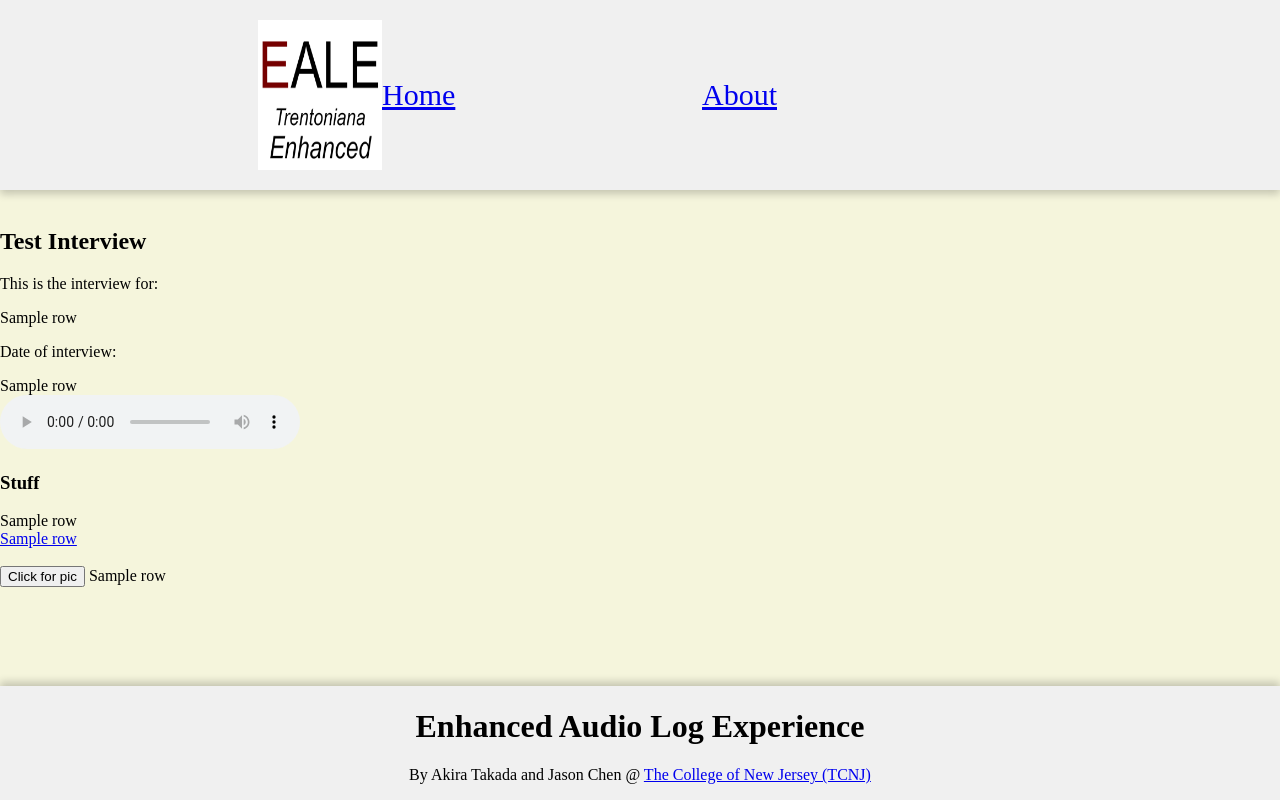
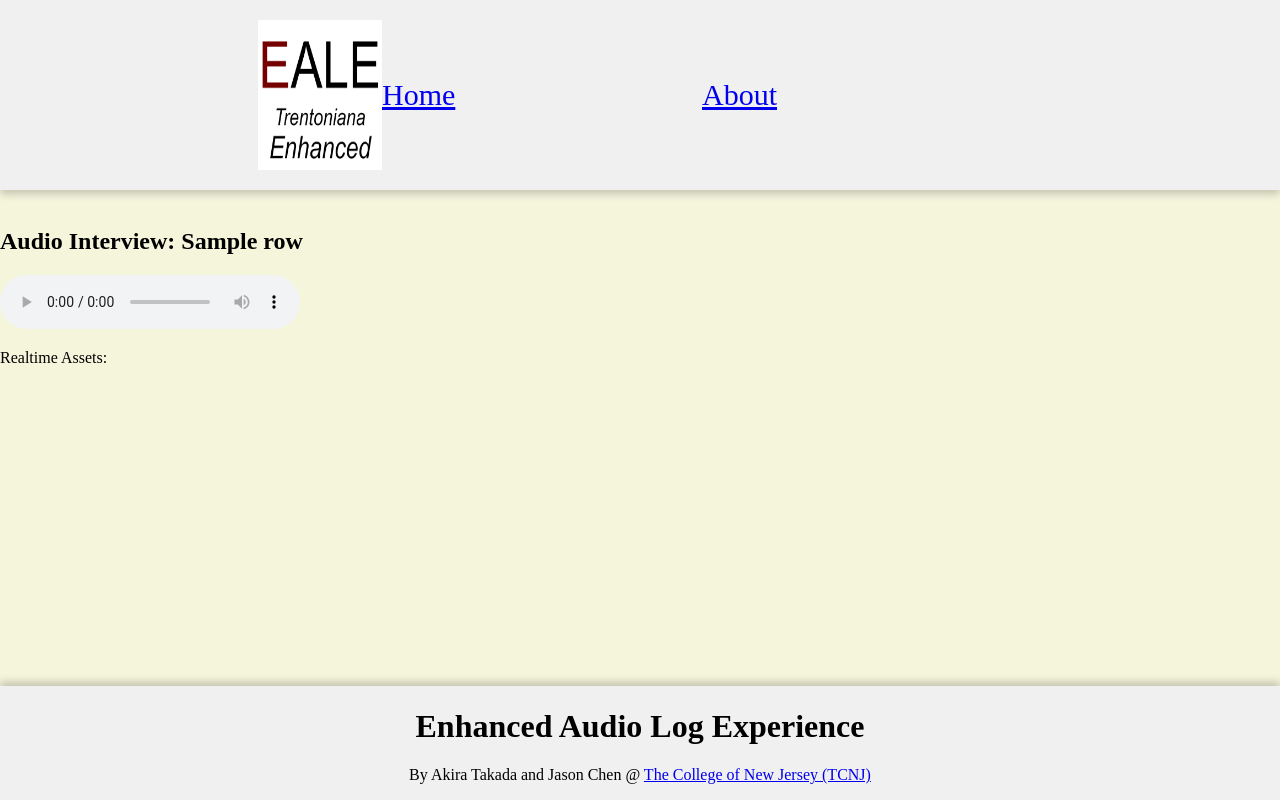
Before and after one commit to takadaa1/Enhanced-Audio-Log-Experience, a Flask app: template code/templates/interview.html in a window 1280 px wide. Run offline with Flask 2, Linux system fonts and the light colour scheme; the template is opened without the code that fills it: most values are stand-ins (such as "Sample title", 1, 10 or a date in 2020); some libraries are stand-ins or nearby versions.

Commit message:
Functional realtime asset view implemented

```diff
--- a/code/templates/interview.html
+++ b/code/templates/interview.html
@@ -19,25 +19,20 @@
             </div>
         </header>
         <br>
-
-        <h2>Test Interview</h2>
-        {% for row in title %}
-        <p>This is the interview for:</p>{{row[1]}}<br>
-        <p>Date of interview:</p>{{row[2]}}<br>
-        <audio controls>
-            <source src="{{row[3]}}" type="audio/ogg">
-            Your browser does not support the audio element.
-        </audio>
-        {% endfor%}
-
-        <h3>Stuff</h3>
-        {% for row in assets %}
-        {{row[1]}}<br>
-        <a href="{{row[2]}}">{{row[2]}}</a><br>
-        <img id="image" src={{row[3]}} alt="Asset photo" width="300" height="250" style=display:none;"/><br>
-        <button onclick="getPic()" type="button">Click for pic</button>
-        {{row[4]}}<br>
-        {% endfor %}
+        <div class = "interview-container">
+            <h2>Audio Interview: {{ title[0][1] }}</h2>
+            <div id = "audio-container">
+                <audio controls id="audio"
+                    preload="auto"
+                    src="{{ title[0][3] }}"
+                    type="audio/ogg">
+                    Your browser does not support the audio element.
+                </audio>
+            </div>
+            <p>Realtime Assets:</p>
+            <div id = "assets-container">
+            </div>
+        </div>
 
         <!-- Information shown at bottom -->
         <div class = "foot">
@@ -49,12 +44,56 @@
         </div>
 
     </body>
+    <!-- Javascript managed by: Akira Takada -->
+    <script>
+            audio = document.getElementById("audio");
+            asset_cont = document.getElementById("assets-container");
+            var shown = false;
+            var shown_id = -1;
+            audio.ontimeupdate = function() {timestamp()};
 
-    <script>
-        function getPic() {
-            document.getElementById('image').style.display='block';
-        }
-function getLink() {
-}
+            function timestamp() {
+                var timestamps = JSON.parse('{{ assets|tojson }}');
+                for (var i = 0; i < timestamps.length; i++) {
+                    var times = timestamps[i][1].split(":");
+                    var time = (parseInt(times[0]) * 3600) + (parseInt(times[1]) * 60) + (parseInt(times[2]));
+                    if (Math.round(audio.currentTime) >= time && Math.round(audio.currentTime) < (time + 3)) {
+                        if(shown == false) {
+                            shown = true;
+                            shown_id = i;
+                            var t = document.createElement("p");
+                            t.innerHTML = timestamps[i][1];
+
+                            var link = document.createElement("a");
+                            link.setAttribute("href", timestamps[i][2]);
+                            link.setAttribute("target", "_blank");
+                            link.setAttribute("target", "noopener");
+                            link.innerHTML = "Wiki Page" + "<br>";
+
+                            var img = document.createElement("img");
+                            img.setAttribute("src", timestamps[i][3]);
+
+                            var text = document.createElement("p");
+                            text.innerHTML = timestamps[i][4];
+
+                            asset_cont.appendChild(t);
+                            asset_cont.appendChild(link);
+                            asset_cont.appendChild(img);
+                            asset_cont.appendChild(text);
+                        }
+                        else {
+                            times = timestamps[shown_id][1].split(":");
+                            time = (parseInt(times[0]) * 3600) + (parseInt(times[1]) * 60) + (parseInt(times[2]));
+                            if(Math.round(audio.currentTime) < time || Math.round(audio.currentTime) >= (time + 3)) {
+                                shown = false;
+                                while(asset_cont.hasChildNodes){
+                                    asset_cont.removeChild(asset_cont.lastChild);
+                                }
+                            }
+                        }
+                    }
+                }
+            }
     </script>
+
 </html>
```
